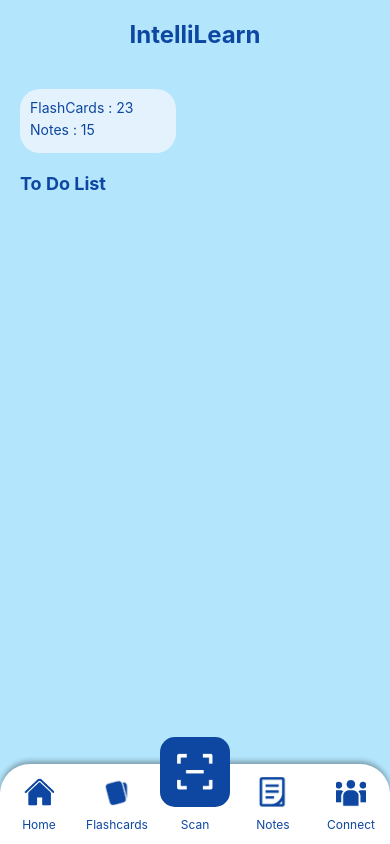
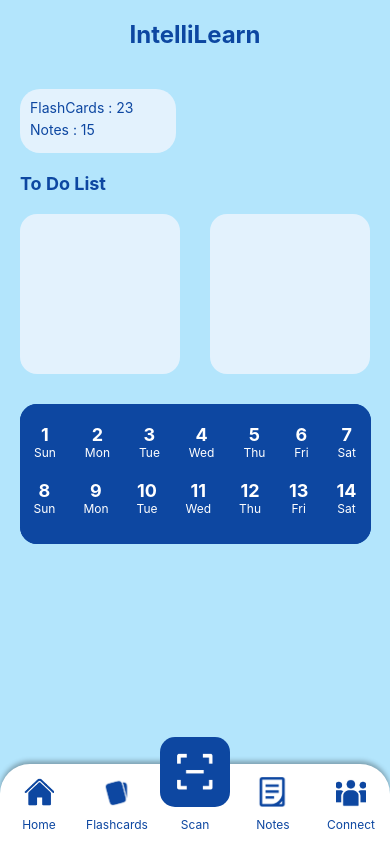
Before and after one commit to sapphiregaze/Intelli-Learn, a React Native app in the folder mobile/: screen /Test in a window 390 px wide. Built offline with nearby package versions, Linux system fonts and the light colour scheme.

Commit message:
Update HomePage.js

```diff
--- a/mobile/TestScreen.js
+++ b/mobile/TestScreen.js
@@ -16,6 +16,36 @@ export default function TestScreen({ navigation }) {
           <Text style={styles.cardTitle}>Notes : 15</Text>
         </View>
         <Text style={styles.toDoListText}>To Do List</Text>
+
+        {/* Vue pour les carrés blancs */}
+        <View style={styles.squareContainer}>
+            <View style={styles.square}></View>
+            <View style={styles.square}></View>
+        </View>
+
+        <View style={styles.transparentRectangle}></View>
+
+        <View style={styles.transparentRectangle}>
+          <View style={styles.dayCircles}>
+            {['Sun', 'Mon', 'Tue', 'Wed', 'Thu', 'Fri', 'Sat'].map((day, index) => (
+              <View key={index} style={styles.circle}>
+                <Text style={styles.dayNumber}>{index + 1}</Text>
+                <Text style={styles.dayName}>{day}</Text>
+              </View>
+            ))}
+          </View>
+
+          {/* Deuxième ligne de jours de la semaine */}
+          <View style={styles.dayCircles}>
+            {['Sun', 'Mon', 'Tue', 'Wed', 'Thu', 'Fri', 'Sat'].map((day, index) => (
+              <View key={index} style={styles.circle}>
+                <Text style={styles.dayNumber}>{index + 8}</Text>
+                <Text style={styles.dayName}>{day}</Text>
+              </View>
+            ))}
+          </View>
+        </View>
+
       </ScrollView>
 
       {/* Barre de navigation en bas avec des icônes */}
@@ -53,19 +83,31 @@ export default function TestScreen({ navigation }) {
 const styles = StyleSheet.create({
   container: {
     flex: 1,
-    backgroundColor: '#B3E5FC', // Fond bleu ciel
+    backgroundColor: '#B3E5FC',
   },
   header: {
     justifyContent: 'center',
     alignItems: 'center',
     paddingVertical: 20,
     paddingHorizontal: 20,
-    backgroundColor: '#B3E5FC', // Fond bleu ciel
+    backgroundColor: '#B3E5FC',
   },
+
+  transparentRectangle: {
+    position: 'absolute',
+    bottom: -170,
+    alignSelf: 'center',
+    width: '90%',
+    height: 140,
+    borderRadius: 17,
+    backgroundColor: '#0D47A1',
+    zIndex: -1,
+  },
+
   headerText: {
-    fontSize: 24, // Taille de police augmentée
-    color: '#0D47A1', // Couleur de texte bleu foncé
-    fontWeight: 'bold', // Police en gras
+    fontSize: 24,
+    color: '#0D47A1',
+    fontWeight: 'bold',
   },
   content: {
     flex: 1,
@@ -91,6 +133,20 @@ const styles = StyleSheet.create({
     marginLeft: 20,
     marginTop: 20,
   },
+
+  squareContainer: {
+    flexDirection: 'row',
+    justifyContent: 'space-between',
+    marginHorizontal: 20,
+    marginTop: 20,
+  },
+  square: {
+    width: 160,
+    height: 160,
+    borderRadius: 17,
+    backgroundColor: '#E3F2FD',
+  },
+
   navBar: {
     flexDirection: 'row',
     justifyContent: 'space-around',
@@ -116,10 +172,8 @@ const styles = StyleSheet.create({
     marginTop: 10,
   },
   navIcon: {
-    width: 30, // Ajustez la taille de l'icône selon vos besoins
-    height: 30, // Ajustez la taille de l'icône selon vos besoins
-
-
+    width: 30,
+    height: 30,
   },
   navTextDarkBlue: {
     color: '#0D47A1',
@@ -128,7 +182,7 @@ const styles = StyleSheet.create({
     position: 'absolute',
     bottom: 0,
     alignSelf: 'center',
-    alignItems: 'center', // Ajout pour centrer l'image
+    alignItems: 'center',
     justifyContent: 'center',
     width: 70,
     height: 70,
@@ -140,4 +194,22 @@ const styles = StyleSheet.create({
     width: 40,
     height: 40,
   },
+
+  dayCircles: {
+    flexDirection: 'row',
+    justifyContent: 'space-around',
+    marginTop: 20,
+  },
+  circle: {
+    alignItems: 'center',
+  },
+  dayNumber: {
+    color: '#FFFFFF',
+    fontSize: 18,
+    fontWeight: 'bold',
+  },
+  dayName: {
+    color: '#FFFFFF',
+    fontSize: 12,
+  },
 });
```
Also changed, not shown: mobile/assets/profile.png (added), mobile/assets/settings.png.
